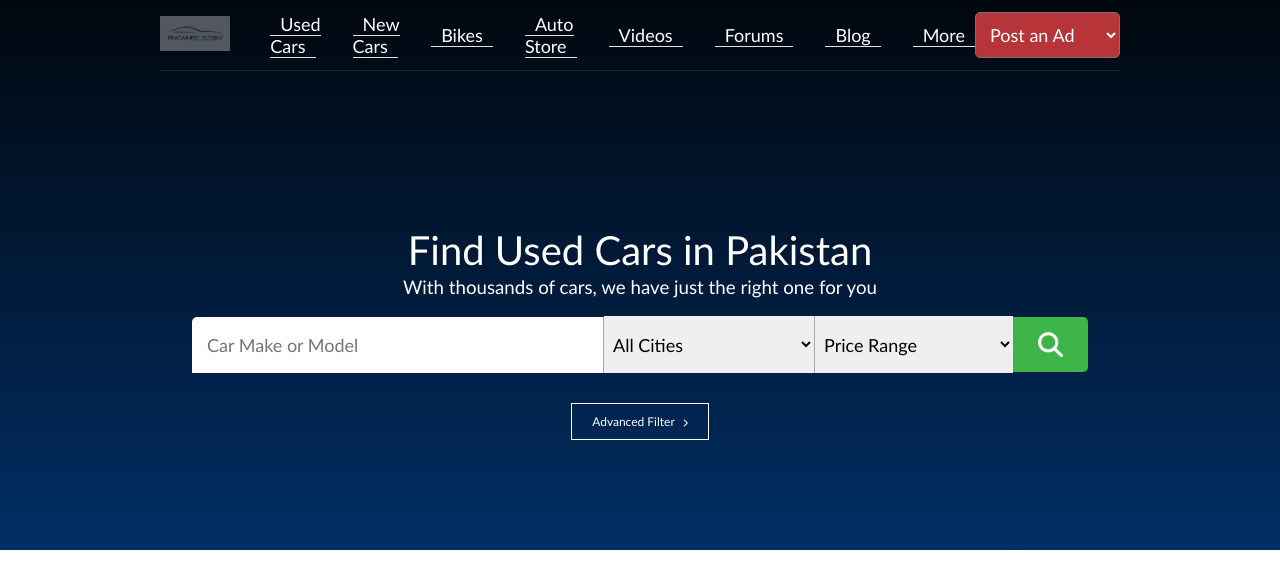
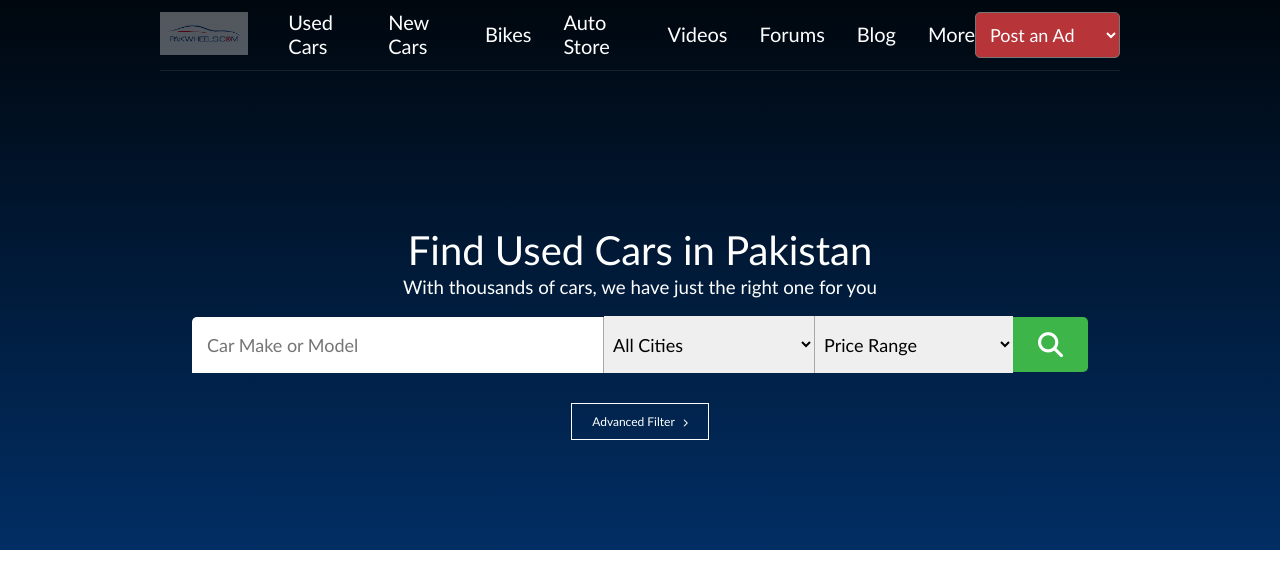
Before and after one commit to MuhammadAhmed120/practice-project3, a plain HTML site: page index.html in a window 1280 px wide. Drawn offline with Linux system fonts and the light colour scheme; a script that the page names is missing.

Commit message:
nav done no function

```diff
--- a/index.html
+++ b/index.html
@@ -19,14 +19,14 @@
 
             <div class="list">
                 <ul>
-                    <li><a href="">Used Cars</a></li>
-                    <li><a href="">New Cars</a></li>
-                    <li><a href="">Bikes</a></li>
-                    <li><a href="">Auto Store</a></li>
-                    <li><a href="">Videos</a></li>
-                    <li><a href="">Forums</a></li>
-                    <li><a href="">Blog</a></li>
-                    <li><a href="">More</a></li>
+                    <li><a class="cool-link" href="">Used Cars</a></li>
+                    <li><a class="cool-link" href="">New Cars</a></li>
+                    <li><a class="cool-link" href="">Bikes</a></li>
+                    <li><a class="cool-link" href="">Auto Store</a></li>
+                    <li><a class="cool-link" href="">Videos</a></li>
+                    <li><a class="cool-link" href="">Forums</a></li>
+                    <li><a class="cool-link" href="">Blog</a></li>
+                    <li><a class="cool-link" href="">More</a></li>
                 </ul>
             </div>
 
--- a/style.css
+++ b/style.css
@@ -24,6 +24,19 @@ body{
     background: transparent;
     justify-content: space-between;
     align-items: center;
+    position: relative;
+    animation-name: list-animation;
+    animation-duration: 1s;
+    animation-timing-function: ease;
+}
+
+@keyframes list-animation {
+    from{
+        top: -40%;
+    }
+    to{
+        top: 0%;
+    }
 }
 
 .nav-logo{
@@ -57,20 +70,27 @@ ul li{
 ul li a{
     text-decoration: none;
     color: white;
-    font-size: 18px;
+    font-size: 20px;
     font-weight: lighter;
 }
 
 a{
     box-sizing: border-box;
-    transition: 0.2s ease;
-    border-bottom: 1px solid #e1e1e1;
-    padding: 0 10px;
+    transition: 0.1s ease;
 }
 
-a:hover{
-    border-bottom: 1px solid #e1e1e1;
-    padding: 0 5px;
+.cool-link::after {
+    content: '';
+    display: block;
+    width: 0;
+    height: 2px;
+    background: #fff;
+    transition: width 0.3s;
+}
+
+.cool-link:hover::after {
+    width: 100%;
+    transition: width 0.3s;
 }
 
 .ad-select{
@@ -80,7 +100,6 @@ a:hover{
     color: white;
     background-color: #b73439;
     border-radius: 5px;
-    /* font-size: 18px; */
 }
 
 .ad-select:hover{
@@ -113,7 +132,22 @@ a:hover{
 .heading>h1{
     font-size: 40px;
     font-weight: lighter;
+    animation-name: h1-animation;
+    animation-duration: 1s;
+    animation-timing-function: ease;
 }
+
+@keyframes h1-animation{
+    from{
+        transform: scale(0.1);
+        opacity: 0;
+    }
+    to{
+        transform: scale(1);
+        opacity: 1;
+    }
+}
+
 .heading>h3{
     margin-top: -25px;
     font-weight: lighter;
@@ -156,9 +190,11 @@ a:hover{
     border: none;
     border-right: 1px solid #a8a8a8;
     outline: none;
+    cursor: pointer;
 }
 
 .price-range{
+    cursor: pointer;
     padding: 16.5px 0;
     padding-right: 80px;
     padding-left: 5px;
@@ -174,8 +210,14 @@ a:hover{
     color: white;
     font-size: 25px;
     padding: 15px 25px;
+    cursor: pointer;
     border-top-right-radius: 5px;
     border-bottom-right-radius: 5px;
+    transition: 0.2s ease;
+}
+
+.fa-magnifying-glass:hover{
+    background-color: #1eb02d;
 }
 
 .filter-button{
@@ -183,9 +225,10 @@ a:hover{
     background: transparent;
     color: white;
     font-size: 12px;
-    border: 1px solid white;
     outline: none;
     cursor: pointer;
+    border: 1px solid #ffffff;
+    transition: 0.2s ease;
 }
 
 .filter-button:hover{
@@ -196,4 +239,5 @@ a:hover{
     color: white;
     font-size: 8px;
     margin-left: 8px;
+    transition: 0.2s ease;
 }
```
